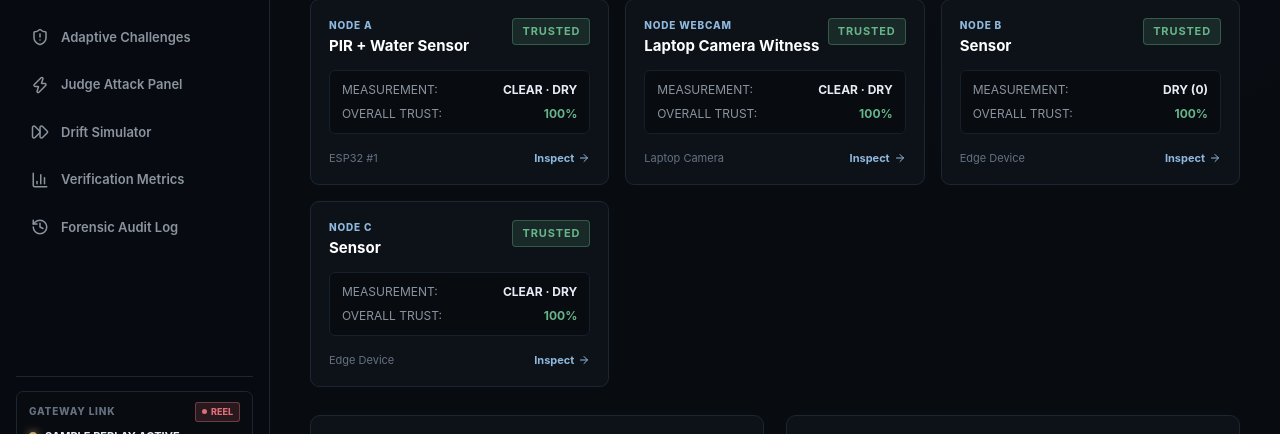
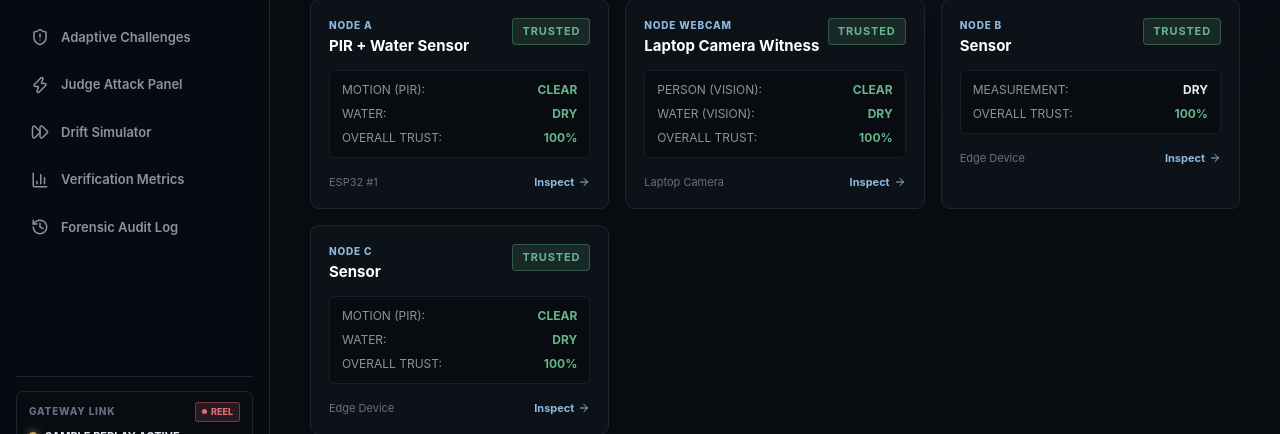
Before and after one commit to Aayu426/ARES---C2C, a React app in the folder frontend/: page / in a window 1280 px wide. Shown: the part 323-757 px from the top of the page. Built offline with nearby package versions, Linux system fonts and the light colour scheme; no server answers; the HTML template or start-up script is replaced by a standard one.

Commit message:
frontend: show motion and water as separate labeled status rows on Node A

```diff
--- a/frontend/src/views/OverviewView.jsx
+++ b/frontend/src/views/OverviewView.jsx
@@ -104,20 +104,35 @@ function OverviewView({
               </div>
 
               <div className="summary-card-body">
+                {node.last?.motion !== undefined && node.last?.water !== undefined ? (
+                  <>
+                    <div className="summary-reading-row">
+                      <span>{node.sensorType === "camera" ? "PERSON (VISION):" : "MOTION (PIR):"}</span>
+                      <strong className={node.last.motion ? "text-amber" : "text-green"}>
+                        {node.last.motion ? "DETECTED" : "CLEAR"}
+                      </strong>
+                    </div>
+                    <div className="summary-reading-row">
+                      <span>{node.sensorType === "camera" ? "WATER (VISION):" : "WATER:"}</span>
+                      <strong className={node.last.water ? "text-blue" : "text-green"}>
+                        {node.last.water ? "DETECTED" : "DRY"}
+                      </strong>
+                    </div>
+                  </>
+                ) : (
                   <div className="summary-reading-row">
                     <span>MEASUREMENT:</span>
                     <strong>
-                    {node.last?.motion !== undefined && node.last?.water !== undefined
-                      ? `${node.last.motion ? "MOTION" : "CLEAR"} · ${node.last.water ? "WET" : "DRY"}`
-                      : node.last?.motion !== undefined
-                      ? node.last.motion ? "MOTION (1)" : "CLEAR (0)"
+                      {node.last?.motion !== undefined
+                        ? node.last.motion ? "MOTION DETECTED" : "CLEAR"
                         : node.last?.water !== undefined
-                      ? node.last.water ? "WET (1)" : "DRY (0)"
+                        ? node.last.water ? "WATER DETECTED" : "DRY"
                         : node.last?.temp !== undefined
                         ? `${node.last.temp.toFixed(1)}°C`
                         : "NOMINAL"}
                     </strong>
                   </div>
+                )}
 
                 <div className="summary-trust-row">
                   <span>OVERALL TRUST:</span>
```
Lines whose indentation alone changed are shown as unchanged.
